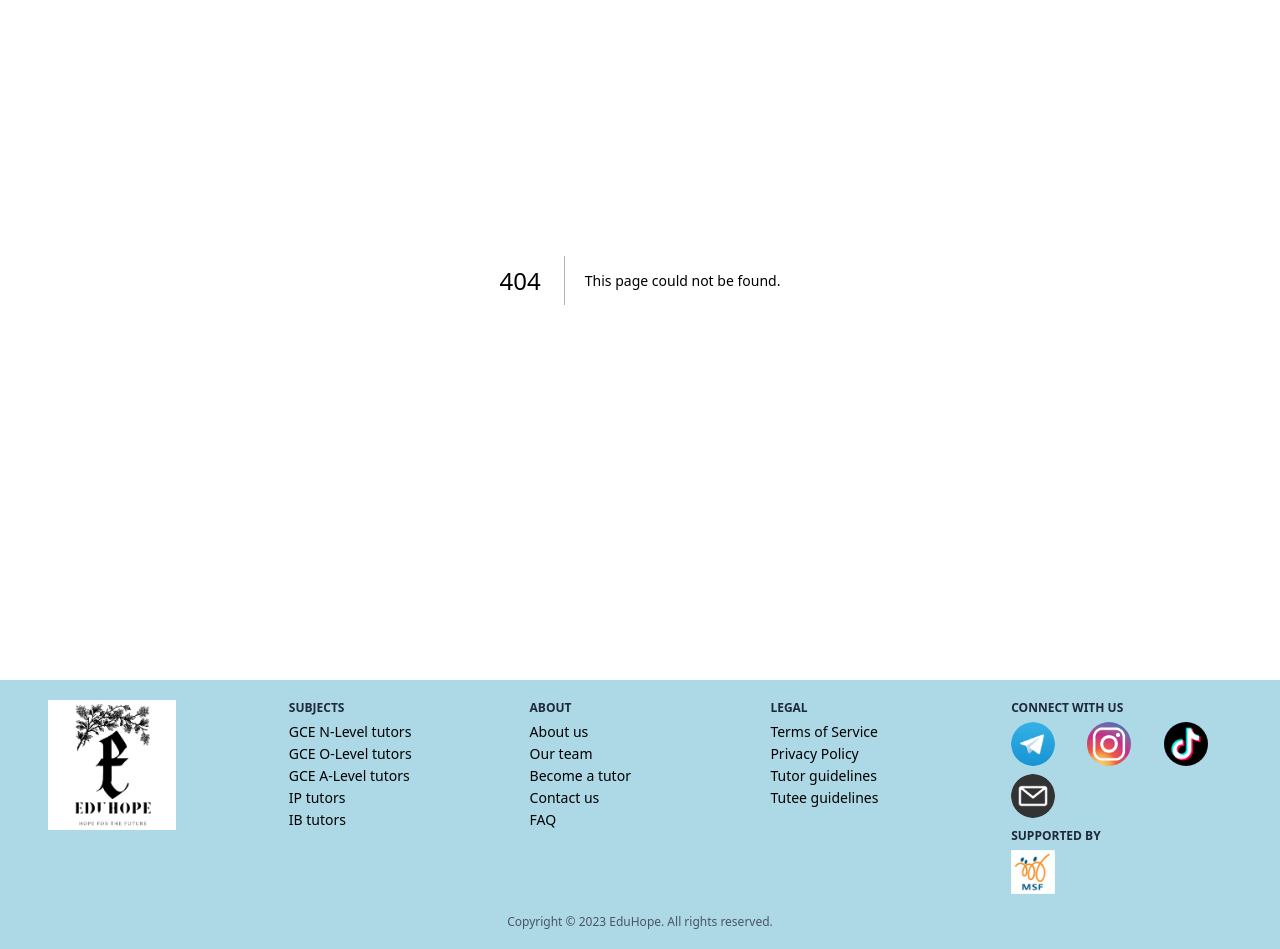
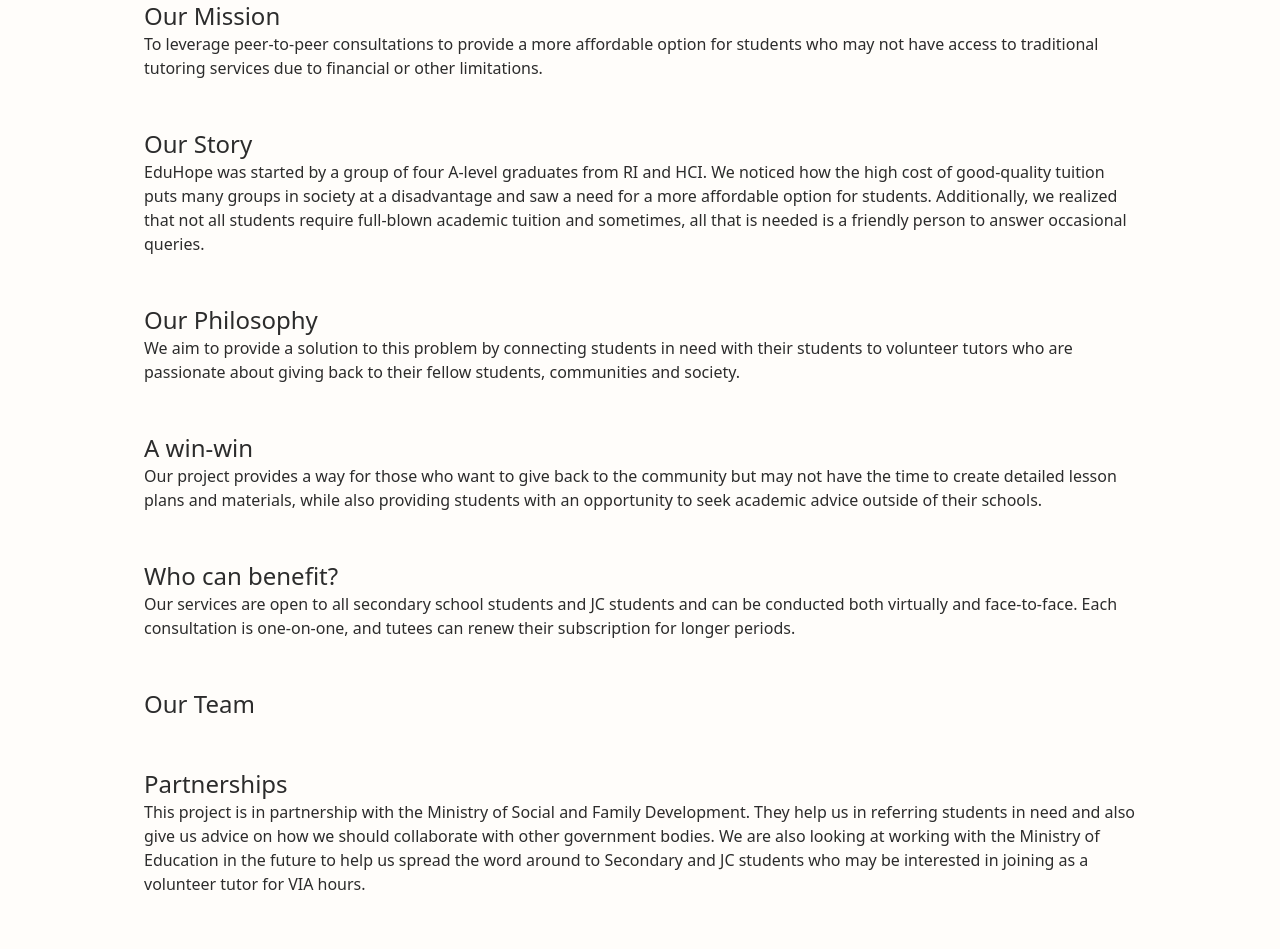
Before and after one commit to tch1001/EduHopeSG, a Next.js app in the folder frontend/: page /about in a window 1280 px wide. Before the commit this address had no page. Shown: the part 180-1129 px from the top of the page. Built offline with nearby package versions, Linux system fonts and the light colour scheme.

Commit message:
feat(page): about us

```diff
--- /dev/null
+++ b/frontend/pages/about.js
@@ -0,0 +1,95 @@
+import Link from "next/link";
+import Container from "../components/Container";
+
+const About = () => {
+    return (
+        <Container className="p-6 max-w-5xl">
+            <div>
+                <h1 className="text-3xl font-bold">About Us</h1>
+                <p className="text-xl">
+                    Non-profit peer-to-peer consultation platform started{" "}
+                    <span className="text-dark-blue underline font-medium">by students, for students.</span>
+                </p>
+            </div>
+            <main className="flex flex-col gap-12 py-8">
+                <div>
+                    <h2 className="text-2xl ">Our Mission</h2>
+                    <p>
+                        To leverage peer-to-peer consultations to provide a more affordable option for
+                        students who may not have access to traditional tutoring services due to financial
+                        or other limitations.
+                    </p>
+                </div>
+                <div>
+                    <h2 className="text-2xl ">Our Story</h2>
+                    <p>
+                        EduHope was started by a group of four A-level graduates from RI and HCI.
+                        We noticed how the high cost of good-quality tuition puts many groups in society at
+                        a disadvantage and saw a need for a more affordable option for students.
+                        Additionally, we realized that not all students require full-blown academic
+                        tuition and sometimes, all that is needed is a friendly person to answer
+                        occasional queries.
+                    </p>
+                </div>
+                <div>
+                    <h2 className="text-2xl ">Our Philosophy</h2>
+                    <p>
+                        We aim to provide a solution to this problem by connecting students in need
+                        with their students to volunteer tutors who are passionate about giving back
+                        to their fellow students, communities and society.
+                    </p>
+                </div>
+                <div>
+                    <h2 className="text-2xl ">A win-win</h2>
+                    <p>
+                        Our project provides a way for those who want to give back to the community
+                        but may not have the time to create detailed lesson plans and materials,
+                        while also providing students with an opportunity to seek academic
+                        advice outside of their schools.
+                    </p>
+                </div>
+                <div>
+                    <h2 className="text-2xl ">Who can benefit?</h2>
+                    <p>
+                        Our services are open to all secondary school students and JC students
+                        and can be conducted both virtually and face-to-face.
+                        Each consultation is one-on-one, and tutees can renew their subscription
+                        for longer periods.
+                    </p>
+                </div>
+                <div>
+                    <h2 className="text-2xl ">Our Team</h2>
+                    <p>
+
+                    </p>
+                </div>
+                <div>
+                    <h2 className="text-2xl ">Partnerships</h2>
+                    <p>
+                        This project is in partnership with the{" "}
+                        <Link href="https://www.msf.gov.sg" target="_blank" passHref>
+                            Ministry of Social and Family Development
+                        </Link>.
+                        They help us in referring students in need and also give us advice on how
+                        we should collaborate with other government bodies.
+                        We are also looking at working with the{" "}
+                        <Link href="https://www.moe.gov.sg" target="_blank" passHref>
+                            Ministry of Education
+                        </Link>
+                        {" "}in the future to help us spread the word around to Secondary and JC students
+                        who may be interested in joining as a volunteer tutor for VIA hours.
+                    </p>
+                </div>
+                <div>
+                    <h2 className="text-2xl ">Join us</h2>
+                    <p>
+
+                    </p>
+                </div>
+                Thank you for your support -- EduHope Team
+            </main>
+        </Container>
+    )
+}
+
+export default About;
--- a/frontend/pages/aboutus.js
+++ /dev/null
@@ -1,86 +0,0 @@
-import Head from 'next/head'
-import Link from 'next/link'
-import styles from '../styles/Home.module.css'
-
-export default function Home() {
-  return (
-
-    <body className={styles.body2}>
-      <Head>
-      <title>EDUHOPE</title>
-        <link rel="icon" href="/EDUHOPE.png" />
-</Head>
-
-      <div className={styles.profile}><Link href="/"><a className={styles.profc}>BACK</a></Link><Link href="/FAQ"><a className={styles.otherprof}>FAQ</a></Link><Link href="/CONTACTUS"><a className={styles.otherprof}>CONTACT US</a></Link><Link href="/SUBJECTS"><a className={styles.otherprof}>SUBJECTS</a></Link><Link href="/aboutus"><a className={styles.otherprof}>ABOUT US</a></Link></div>
-      <section>
-      <div className={styles.titleau}>
-        <h3>EDUHOPE</h3><br></br><br></br>
-        <h1>ABOUT US</h1>
-      </div>
-    </section>
-
-    <section>
-        <div className={styles.oneau}>
-          <h2 className={styles.hau}>A non-profit peer-to-peer consult project</h2>
-        </div>
-    </section>
-
-    <section>
-      <div className={styles.blockau}>
-        <p><span className={styles.firstau}>H</span>ello everyone! We are project EduHope, a group of four A-level graduates from RI and HCI. This project hopes to leverage peer-to-peer consults to provide a more affordable option for students.</p>
-        <p className={styles.linebreakau}></p>
-        <p className={styles.marginau}>It first started when we saw how the cheapest tuition rates go for tens of dollars per hour, which means that many are left out by virtue of their inability to pay.</p>
-      </div>
-    </section>
-
-    <section>
-      <div className={styles.twoau}>
-        <h2 className={styles.hau}>Our belief</h2>
-      </div>
-    </section>
-
-    <section>
-      <div className={styles.blockau}>
-        <p><span className={styles.firstau}>W</span>e believe that this put it out of reach of many groups in society, from students from underprivileged backgrounds to others who may have been affected by the pandemic. Is that really fair? Is that how it should be?</p>
-        <p className={styles.linebreakau}></p>
-        <p className={styles.marginau}>Additionally, we realised that many students do not require full-blown academic tuition, such as high quality notes and prepared lessons. Sometimes, what we need is just a friendly person to answer our occasional queries. At the same time, we hope to create a way for those who want to give back but don’t have the time to create detailed lesson plans and materials.</p>
-      </div>
-    </section>
-
-    <section>
-      <div className={styles.threeau}>
-        <h2 className={styles.hau}>More info</h2>
-      </div>
-    </section>
-
-    <section>
-      <div className={styles.blockau}>
-        <p><span className={styles.firstau}>E</span>DUHOPE is a team of volunteers dedicated towards improving the learning experience. Through EDUHOPE, resources can be shared within and across student communities, enabling users to access and build upon a peer-to-peer learning environment. We believe that by facilitating such communal, generational learning, we can help close the loop between students and alumni, creating a learning cycle that grows with each new class of students, rather than simply repeating itself each year.</p>
-        <p className={styles.linebreakau}></p>
-        <p className={styles.marginau}>
-        <h3>Tutor benefits – </h3>joy from helping and giving back!<br></br>
-        Details:
-
-            Open to all secondary school (taking O Lvls) and JC students (taking A Lvls)<br></br>
-            Will last for one month (around 4 sessions). Volunteers can sign up for a longer duration, but tutees will have to “renew” their subscription<br></br>
-            1-1 sessions<br></br>
-            Virtual consults</p>
-            <p className={styles.linebreakau}></p>
-          <h3>Tutee benefits – </h3>free and flexible consultations!<br></br>
-        <ul>
-          <li>Form meaningful relationships!</li>
-          <li>Seek advice outside of academics!</li>
-          <li>Learn from the young veterans (they have A for A levels and A1 for O level subjects)!</li>
-        </ul>
-        <p>Why should you volunteer?
-
-Do <em>YOU</em> believe in our vision? Do <em>YOU</em> want to help people without spending so much time preparing materials? Then this just the thing for <em>YOU!</em><br></br>We believe in the power of free peer-to-peer consults in creating a more affordable option for students.</p>
-      </div>
-
-    </section>
-    <p className={styles.linebreakau}></p>
-    <h1 className={styles.hau}>“The most selfish thing you can do in this world is help someone else, because the gratification, the goodness that comes to you, the good feeling, the good feeling from helping others—nothing is better than that.” </h1><h3>-Denzel Washington, Academy Award Actor</h3>
-    </body>
-
-  )
-}
```
